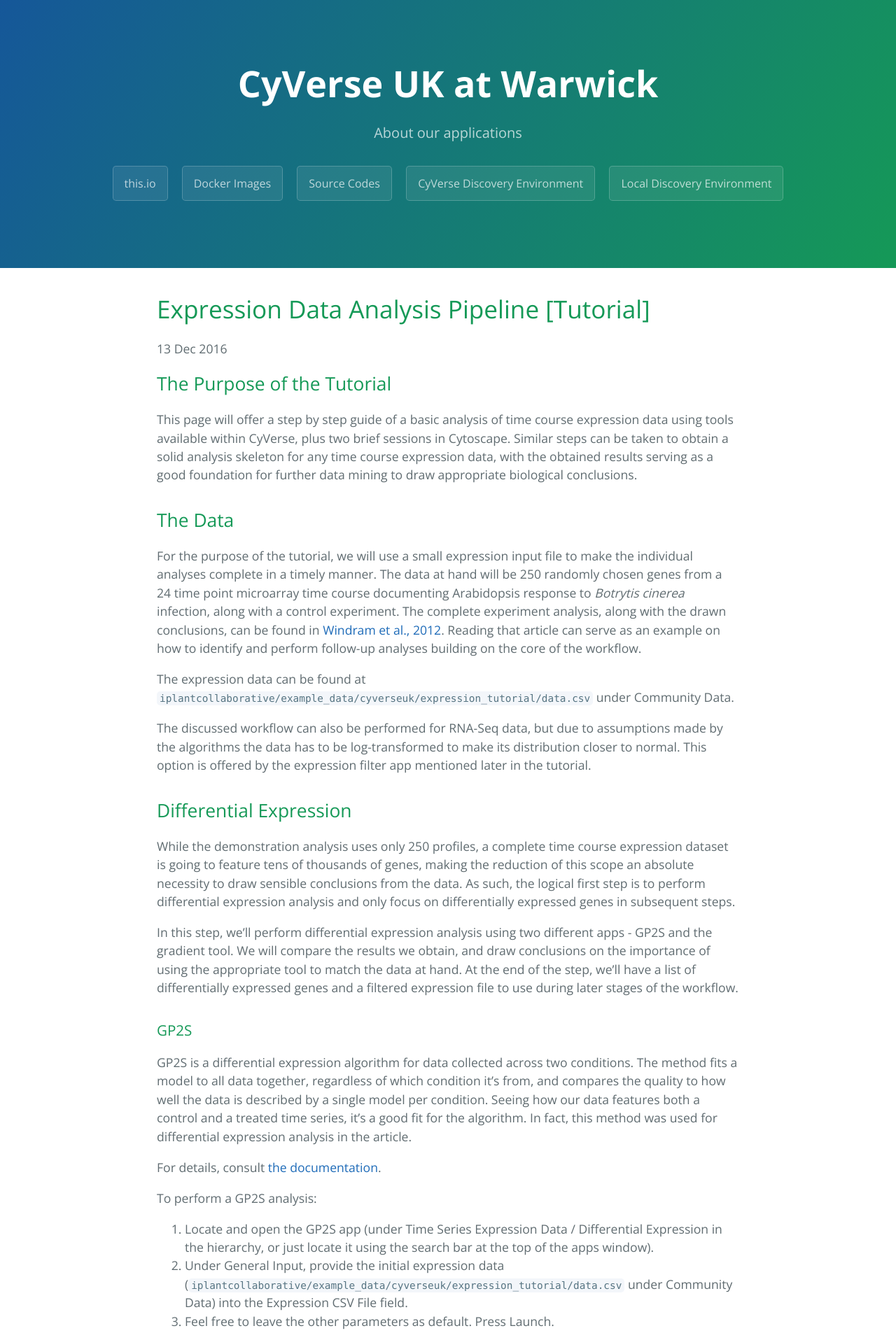
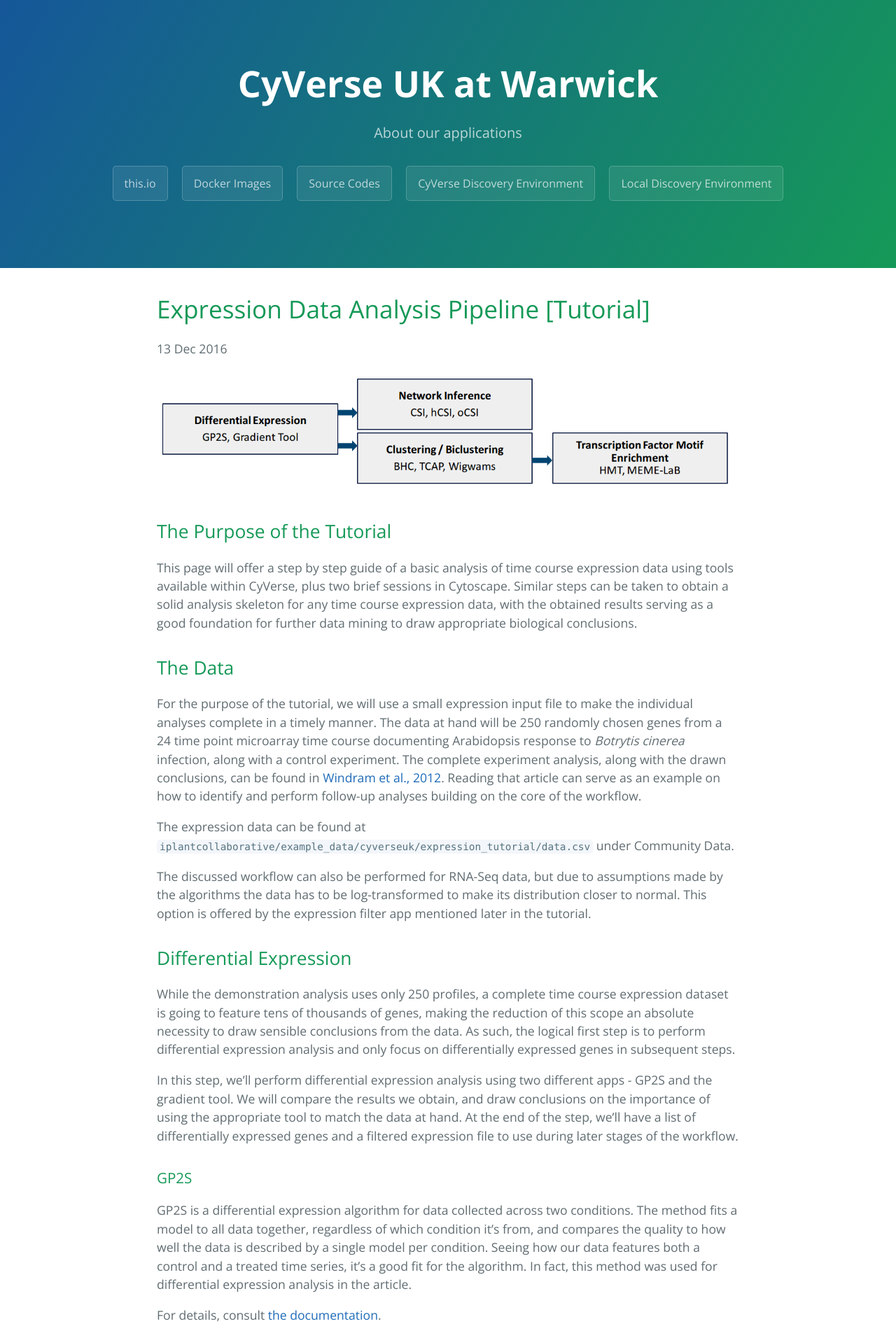
Before and after one commit to cyversewarwick/cyversewarwick.github.io, a Jekyll site: the page built from _posts/2016-12-13-expression-pipeline-tutorial.md, in a window 1280 px wide. Shown: the top 1905 px of the page at 70% size. Built offline with Jekyll 4.4.1, drawn with Linux system fonts in a browser that asks for light colours.

Commit message:
Update 2016-12-13-expression-pipeline-tutorial.md

```diff
--- a/_posts/2016-12-13-expression-pipeline-tutorial.md
+++ b/_posts/2016-12-13-expression-pipeline-tutorial.md
@@ -3,6 +3,8 @@
 title: "Expression Data Analysis Pipeline [Tutorial]"
 date: 2016-12-13
 ---
+
+![Expression Data Analysis Pipeline](https://cyversewarwick.github.io/images/Expression_Data_Analysis_Pipeline.png)
 
 ## The Purpose of the Tutorial
 
```
